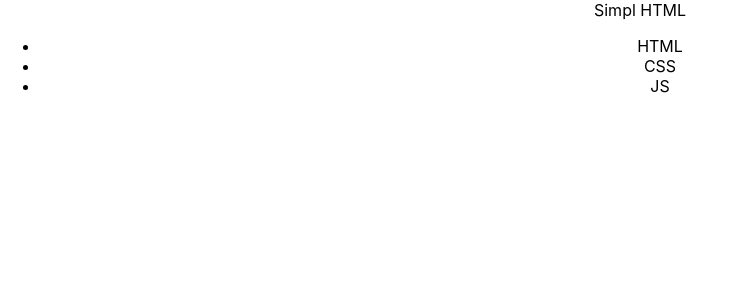
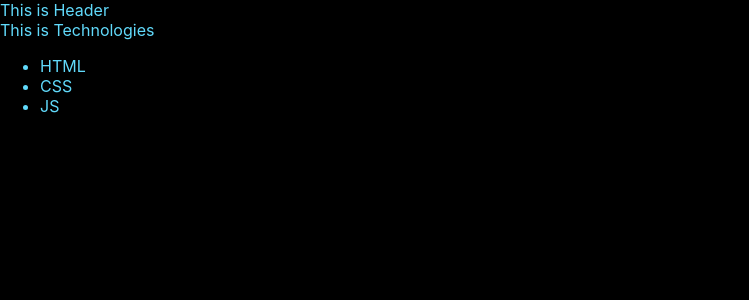
Before and after one commit to DmitriyKondaurov/IT-KAMASUTRA_reactJS, a React (Create React App) app in the folder 01-first-project/my-app/: page / in a window 1280 px wide. Shown: the top 300 px of the page, without its empty margins (0-749 px from the left). Built offline with nearby package versions, Linux system fonts and the light colour scheme.

Commit message:
lesson #7

```diff
--- a/01-first-project/my-app/src/App.css
+++ b/01-first-project/my-app/src/App.css
@@ -1,4 +1,6 @@
 .App {
+  background-color: black;
+  color: #61dafb;
   text-align: center;
 }
 
--- a/01-first-project/my-app/src/App.js
+++ b/01-first-project/my-app/src/App.js
@@ -1,17 +1,34 @@
-import logo from './logo.svg';
+// import logo from './logo.svg';
+import React, {Component} from "react";
 import './App.css';
 
 const App = () => {
   return (
-    <div className="App">
-      Simpl HTML
+      <div>
+          <Header />
+          <Technologies />
+      </div>
+  );
+};
+
+const Technologies = () => {
+    return (
+    <div>
+        This is Technologies
         <ul>
             <li>HTML</li>
             <li>CSS</li>
             <li>JS</li>
         </ul>
+    </div>);
+};
+
+const Header = () => {
+    return (
+        <div className="Header">
+            <div>This is Header</div>
         </div>
     );
-}
+};
 
 export default App;
--- a/01-first-project/my-app/src/index.css
+++ b/01-first-project/my-app/src/index.css
@@ -1,4 +1,6 @@
 body {
+  background-color: black;
+  color: #61dafb;
   margin: 0;
   font-family: -apple-system, BlinkMacSystemFont, 'Segoe UI', 'Roboto', 'Oxygen',
     'Ubuntu', 'Cantarell', 'Fira Sans', 'Droid Sans', 'Helvetica Neue',
```
Also changed, not shown: 1 other file (tests, documents, lock files or other folders). Lines whose indentation alone changed are shown as unchanged.
